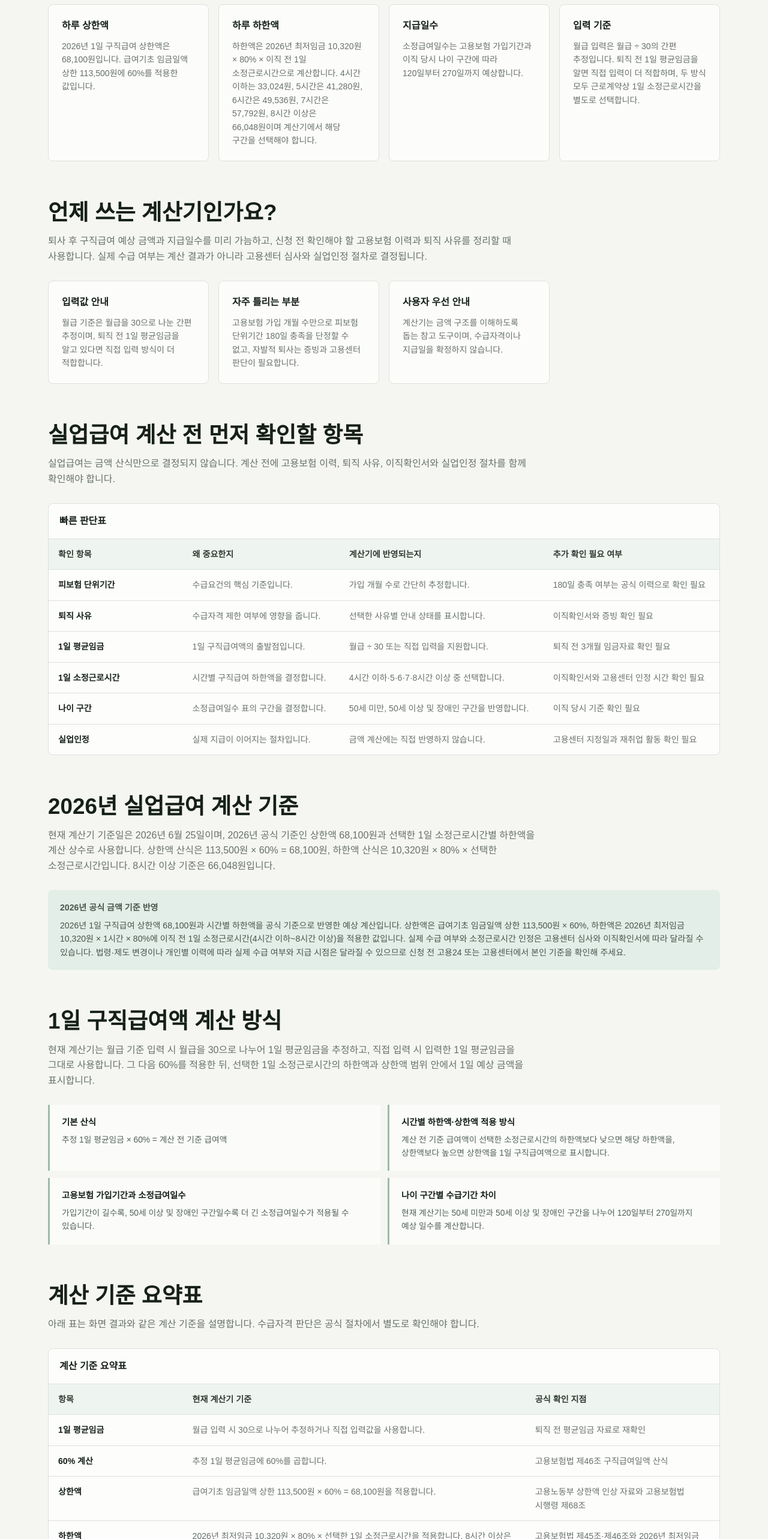
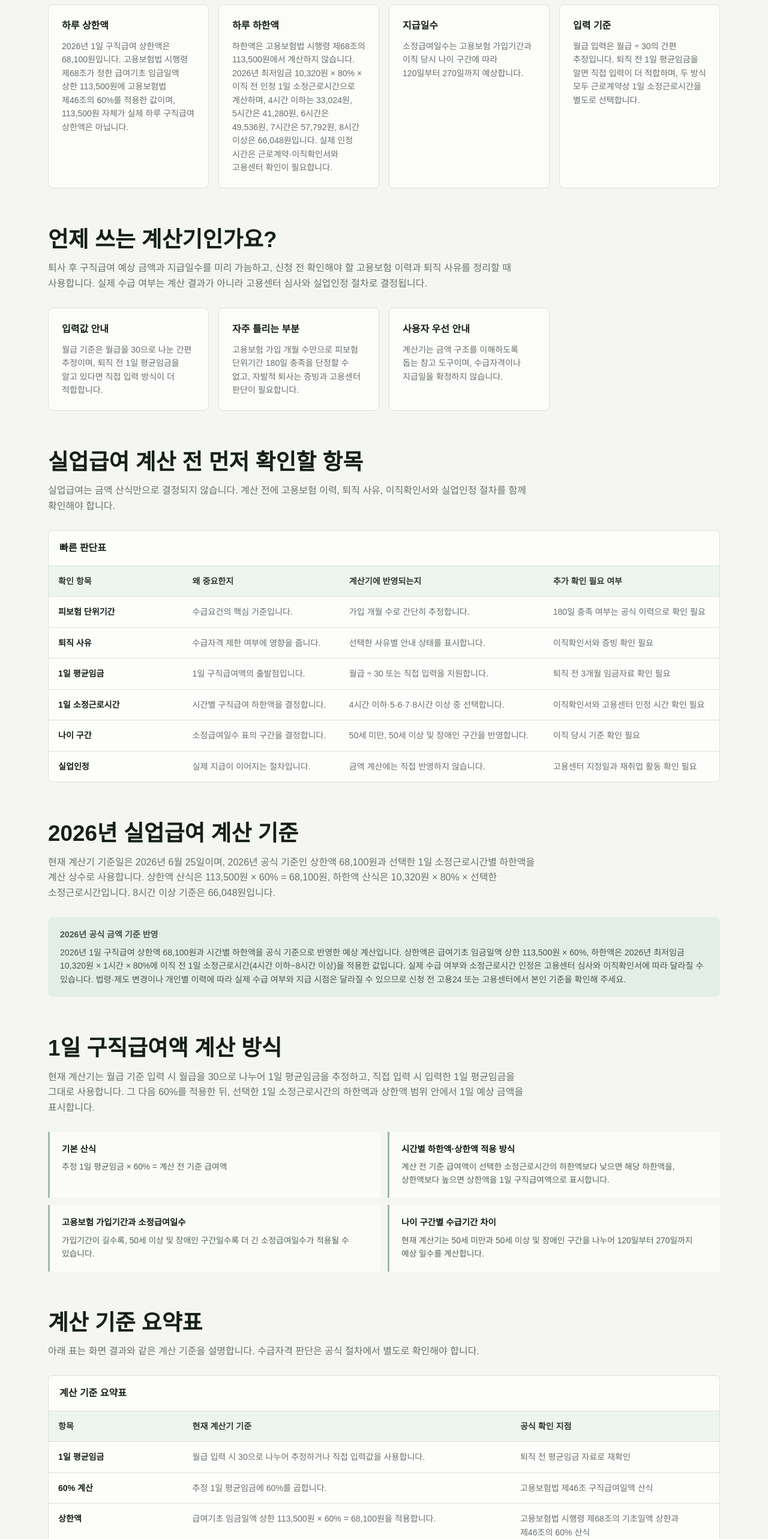
Before and after one commit to JulGi-Park/integrated-calculator, a Next.js app: page /calculators/unemployment in a window 1280 px wide. Shown: the part 2353-4919 px from the top of the page at 60% size. Built offline with nearby package versions, Linux system fonts and the light colour scheme.

Commit message:
feat: clarify unemployment benefit upper lower legal basis

```diff
--- a/components/calculators/unemploymentContentData.ts
+++ b/components/calculators/unemploymentContentData.ts
@@ -123,7 +123,7 @@ export const unemploymentInterpretationCards = [
   {
     title: "상한액·하한액",
     description:
-      "상한액은 급여기초 임금일액 상한 113,500원 × 60% = 68,100원입니다. 하한액은 2026년 최저임금 10,320원 × 80% × 선택한 1일 소정근로시간으로 계산하며, 8시간 이상 기준은 66,048원입니다.",
+      "고용보험법 시행령 제68조의 113,500원은 급여기초 임금일액의 상한이며, 고용보험법 제46조의 60%를 적용한 68,100원이 2026년 1일 구직급여 상한액입니다. 하한액은 제68조가 아니라 2026년 최저임금 10,320원 × 80% × 선택한 1일 소정근로시간으로 계산하며, 8시간 이상 하한액은 66,048원입니다.",
   },
   {
     title: "소정급여일수",
@@ -141,12 +141,12 @@ export const unemploymentDirectAnswerItems = [
   {
     title: "하루 상한액",
     description:
-      "2026년 1일 구직급여 상한액은 68,100원입니다. 급여기초 임금일액 상한 113,500원에 60%를 적용한 값입니다.",
+      "2026년 1일 구직급여 상한액은 68,100원입니다. 고용보험법 시행령 제68조가 정한 급여기초 임금일액 상한 113,500원에 고용보험법 제46조의 60%를 적용한 값이며, 113,500원 자체가 실제 하루 구직급여 상한액은 아닙니다.",
   },
   {
     title: "하루 하한액",
     description:
-      "하한액은 2026년 최저임금 10,320원 × 80% × 이직 전 1일 소정근로시간으로 계산합니다. 4시간 이하는 33,024원, 5시간은 41,280원, 6시간은 49,536원, 7시간은 57,792원, 8시간 이상은 66,048원이며 계산기에서 해당 구간을 선택해야 합니다.",
+      "하한액은 고용보험법 시행령 제68조의 113,500원에서 계산하지 않습니다. 2026년 최저임금 10,320원 × 80% × 이직 전 인정 1일 소정근로시간으로 계산하며, 4시간 이하는 33,024원, 5시간은 41,280원, 6시간은 49,536원, 7시간은 57,792원, 8시간 이상은 66,048원입니다. 실제 인정 시간은 근로계약·이직확인서와 고용센터 확인이 필요합니다.",
   },
   {
     title: "지급일수",
@@ -232,12 +232,12 @@ export const unemploymentCriteriaRows: UnemploymentCriteriaRow[] = [
   {
     item: "상한액",
     currentCalculatorBasis: `급여기초 임금일액 상한 ${formatWon(unemploymentUpperBasisDailyWage)} × 60% = ${formatWon(UNEMPLOYMENT_POLICY_2026.dailyBenefitUpperLimit)}을 적용합니다.`,
-    officialCheck: "고용노동부 상한액 인상 자료와 고용보험법 시행령 제68조",
+    officialCheck: "고용보험법 시행령 제68조의 기초일액 상한과 제46조의 60% 산식",
   },
   {
     item: "하한액",
     currentCalculatorBasis: `2026년 최저임금 ${formatWon(unemploymentMinimumWage2026)} × ${unemploymentMinimumWageBenefitRate}% × 선택한 1일 소정근로시간을 적용합니다. 8시간 이상은 ${formatWon(UNEMPLOYMENT_POLICY_2026.dailyBenefitLowerLimit)}입니다.`,
-    officialCheck: "고용보험법 제45조·제46조와 2026년 최저임금 고시",
+    officialCheck: "고용보험법 제45조·제46조, 최저임금 고시와 인정 소정근로시간",
   },
   {
     item: "소정근로시간",
@@ -280,12 +280,12 @@ export const unemploymentFaqs: UnemploymentFaq[] = [
   {
     question: "2026년 실업급여 하루 상한액과 하한액은 얼마인가요?",
     answer:
-      "현재 계산기는 2026년 1일 상한액 68,100원을 사용합니다. 하한액은 최저임금 10,320원 × 80% × 이직 전 1일 소정근로시간으로 계산해 4시간 이하 33,024원, 5시간 41,280원, 6시간 49,536원, 7시간 57,792원, 8시간 이상 66,048원입니다.",
+      "현재 계산기는 2026년 1일 상한액 68,100원을 사용합니다. 이는 시행령 제68조의 급여기초 임금일액 상한 113,500원에 고용보험법 제46조의 60%를 적용한 값입니다. 하한액은 제68조가 아니라 최저임금 10,320원 × 80% × 이직 전 인정 1일 소정근로시간으로 계산해 4시간 이하 33,024원, 5시간 41,280원, 6시간 49,536원, 7시간 57,792원, 8시간 이상 66,048원입니다.",
   },
   {
     question: "급여기초 임금일액 113,500원은 실제로 받는 하루 실업급여인가요?",
     answer:
-      "아닙니다. 113,500원은 구직급여 산정의 기초가 되는 임금일액 상한입니다. 여기에 60%를 적용한 68,100원이 현재 계산기의 하루 구직급여 상한액입니다.",
+      "아닙니다. 고용보험법 시행령 제68조의 113,500원은 구직급여 산정의 기초가 되는 임금일액 상한입니다. 고용보험법 제46조에 따라 여기에 60%를 적용한 68,100원이 현재 계산기의 하루 구직급여 상한액입니다. 하한액은 이 금액에서 계산하지 않고 최저임금·80%·인정 소정근로시간을 따로 적용합니다.",
   },
   {
     question: "자발적 퇴사도 실업급여를 받을 수 있나요?",
@@ -312,10 +312,10 @@ export const unemploymentFaqs: UnemploymentFaq[] = [
 export const unemploymentSources: UnemploymentSource[] = [
   {
     organization: "고용노동부 고객상담센터",
-    title: "구직급여일액 FAQ",
+    title: "구직급여일액 FAQ(시간별 하한액 구조 참고)",
     checkedAt: unemploymentPolicyCheckedAt,
     href: "https://1350.moel.go.kr/home/hp/data/faqView.do?faq_idx=1000001176",
-    criterion: "이직 전 1일 소정근로시간별 하한액 구조와 4시간 이하 처리 확인",
+    criterion: "시간별 하한액 구조와 4시간 이하 처리 참고. 2022·2023년 금액은 2026년 수치 근거로 사용하지 않음",
   },
   {
     organization: "국가법령정보센터",
@@ -358,6 +358,13 @@ export const unemploymentSources: UnemploymentSource[] = [
     checkedAt: unemploymentPolicyCheckedAt,
     href: "https://www.law.go.kr/lsLinkProc.do?chrClsCd=010202&datClsCd=010102&gubun=admRul&joNo=006800000&lsId=41988&lsNm=%EA%B3%A0%EC%9A%A9%EB%B3%B4%ED%97%98%EB%B2%95%EC%8B%9C%ED%96%89%EB%A0%B9&mode=10",
     criterion: "급여기초 임금일액 상한 113,500원",
+  },
+  {
+    organization: "찾기쉬운 생활법령정보",
+    title: "구직급여 수급액 및 기초일액의 상·하한",
+    checkedAt: unemploymentPolicyCheckedAt,
+    href: "https://www.easylaw.go.kr/CSP/CnpClsMain.laf?ccfNo=2&cciNo=3&cnpClsNo=2&csmSeq=722&popMenu=ov",
+    criterion: "2026년 113,500원·68,100원 관계, 최저임금 하한 구조와 10,320원 확인",
   },
   {
     organization: "국가법령정보센터",
```
Also changed, not shown: 1 other file (tests, documents, lock files or other folders).
